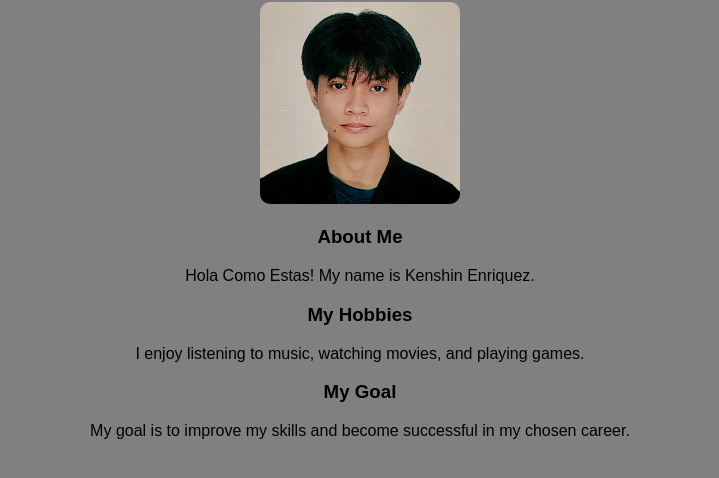
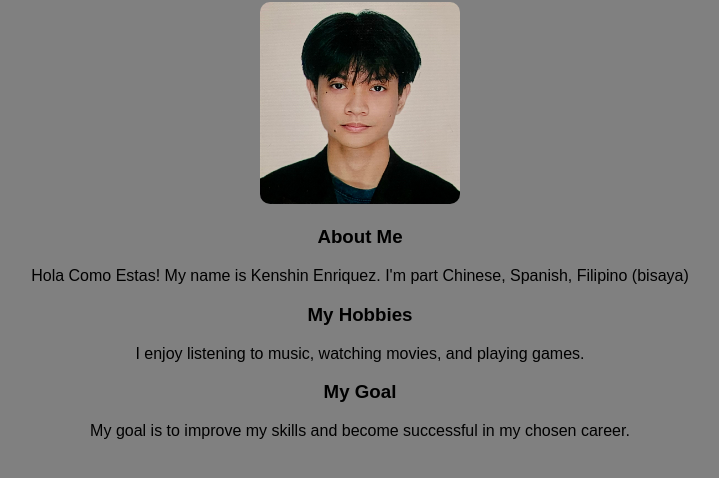
Before and after one commit to knshxin/my-profile, a plain HTML site: page profile.html in a window 1280 px wide. Shown: the part 106-584 px from the top of the page, without its empty margins (280-999 px from the left). Drawn offline with Linux system fonts and the light colour scheme.

Commit message:
Add files via upload

```diff
--- a/profile.html
+++ b/profile.html
@@ -32,7 +32,7 @@
         <img src="my_picture.jpg" width="200" alt="My Picture">
 
         <h3>About Me</h3>
-        <p>Hola Como Estas! My name is Kenshin Enriquez.</p>
+        <p>Hola Como Estas! My name is Kenshin Enriquez. I'm part Chinese, Spanish, Filipino (bisaya)</p>
 
         <h3>My Hobbies</h3>
         <p>I enjoy listening to music, watching movies, and playing games.</p>
```
